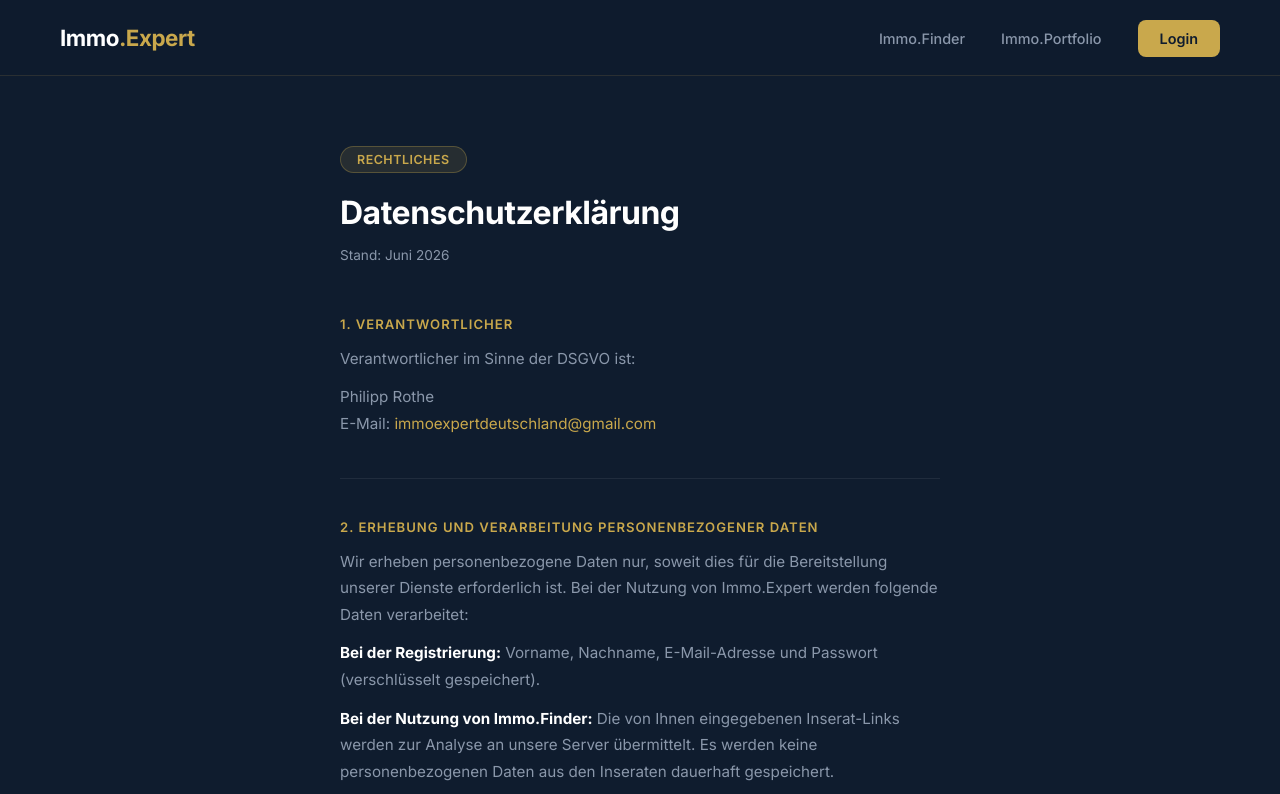
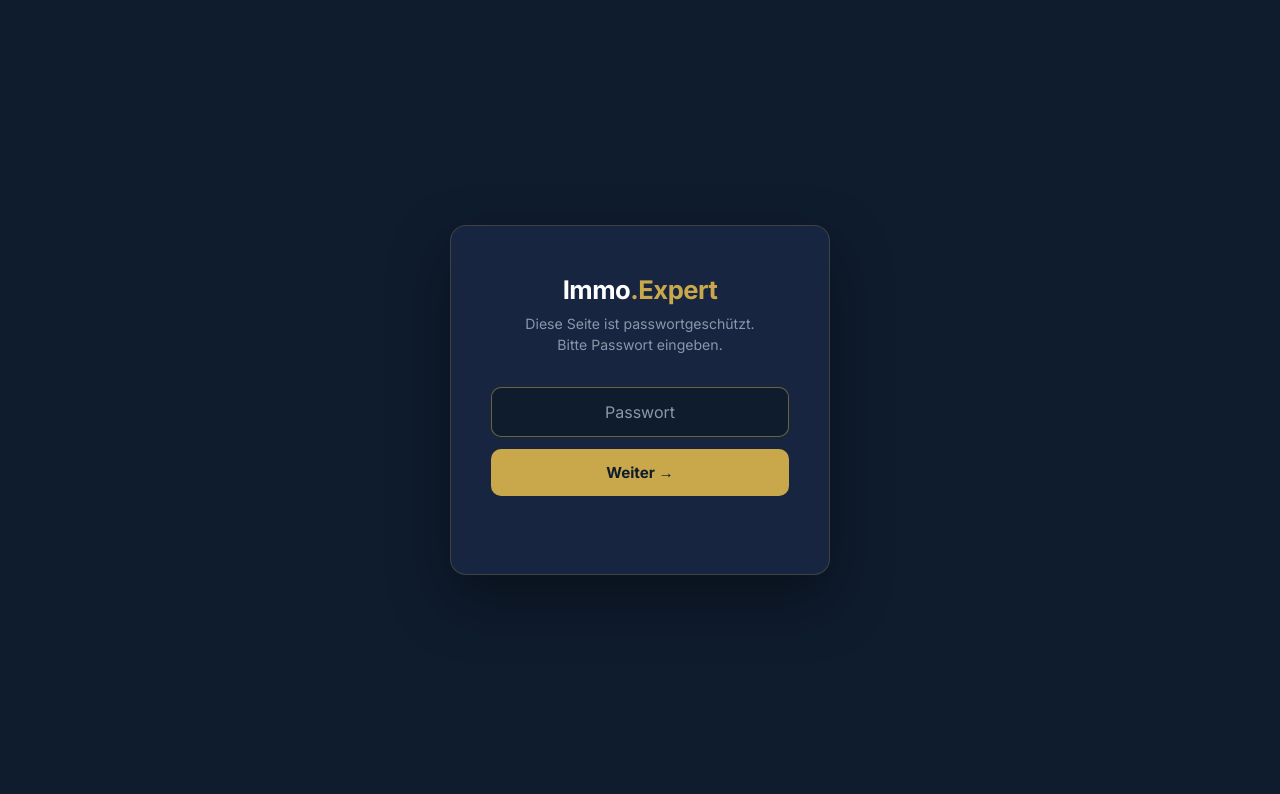
Before and after one commit to myimmoexpert/website, a plain HTML site: page datenschutz.html in a window 1280 px wide. Shown: the top 794 px of the page. Drawn offline with nearby package versions, Linux system fonts and the light colour scheme.

Commit message:
Add files via upload

```diff
--- a/datenschutz.html
+++ b/datenschutz.html
@@ -2,6 +2,7 @@
 <html lang="de">
 <head>
   <meta charset="UTF-8" />
+  <script>if(sessionStorage.getItem('ie_gate')!=='1')document.documentElement.style.visibility='hidden'</script>
   <meta name="viewport" content="width=device-width, initial-scale=1.0" />
   <title>Datenschutz – Immo.Expert</title>
   <link rel="icon" type="image/svg+xml" href="favicon.svg" />
@@ -246,5 +247,6 @@
       })
     })()
   </script>
+  <script src="password-gate.js"></script>
 </body>
 </html>
--- /dev/null
+++ b/password-gate.js
@@ -0,0 +1,126 @@
+(function () {
+  const PASS = 'ImmoexpertPR1'
+  const KEY  = 'ie_gate'
+
+  // Bereits entsperrt — Seite normal anzeigen
+  if (sessionStorage.getItem(KEY) === '1') {
+    document.documentElement.style.visibility = ''
+    return
+  }
+
+  // Gate-CSS einfügen
+  const style = document.createElement('style')
+  style.textContent = `
+    #ie-gate {
+      position: fixed; inset: 0; z-index: 99999;
+      background: #0f1c2e;
+      display: flex; align-items: center; justify-content: center;
+      font-family: 'Inter', system-ui, sans-serif;
+    }
+    #ie-gate-box {
+      background: #172540;
+      border: 1px solid rgba(201,168,76,0.22);
+      border-radius: 16px;
+      padding: 48px 40px;
+      width: 100%;
+      max-width: 380px;
+      text-align: center;
+      box-shadow: 0 24px 60px rgba(0,0,0,0.4);
+    }
+    #ie-gate-logo {
+      font-size: 1.6rem;
+      font-weight: 700;
+      color: #ffffff;
+      margin-bottom: 8px;
+      letter-spacing: -0.5px;
+    }
+    #ie-gate-logo span { color: #c9a84c; }
+    #ie-gate-sub {
+      color: #8a97aa;
+      font-size: 0.88rem;
+      margin-bottom: 32px;
+      line-height: 1.5;
+    }
+    #ie-gate-input {
+      width: 100%;
+      background: #0f1c2e;
+      border: 1px solid rgba(255,255,255,0.12);
+      border-radius: 10px;
+      color: #ffffff;
+      font-family: inherit;
+      font-size: 1rem;
+      padding: 14px 18px;
+      outline: none;
+      margin-bottom: 12px;
+      text-align: center;
+      letter-spacing: 2px;
+      transition: border-color 0.2s;
+    }
+    #ie-gate-input::placeholder { letter-spacing: 0; color: #8a97aa; }
+    #ie-gate-input:focus { border-color: rgba(201,168,76,0.5); }
+    #ie-gate-btn {
+      width: 100%;
+      background: #c9a84c;
+      color: #0f1c2e;
+      border: none;
+      border-radius: 10px;
+      font-family: inherit;
+      font-size: 0.95rem;
+      font-weight: 700;
+      padding: 14px;
+      cursor: pointer;
+      transition: background 0.2s;
+    }
+    #ie-gate-btn:hover { background: #e0bf74; }
+    #ie-gate-error {
+      color: #f87171;
+      font-size: 0.82rem;
+      margin-top: 12px;
+      min-height: 18px;
+    }
+  `
+  document.head.appendChild(style)
+
+  function buildGate() {
+    const gate = document.createElement('div')
+    gate.id = 'ie-gate'
+    gate.innerHTML = `
+      <div id="ie-gate-box">
+        <div id="ie-gate-logo">Immo<span>.Expert</span></div>
+        <div id="ie-gate-sub">Diese Seite ist passwortgeschützt.<br>Bitte Passwort eingeben.</div>
+        <input id="ie-gate-input" type="password" placeholder="Passwort" autocomplete="current-password" />
+        <button id="ie-gate-btn">Weiter →</button>
+        <div id="ie-gate-error"></div>
+      </div>
+    `
+    document.body.appendChild(gate)
+
+    // Seite anzeigen (nur Gate sichtbar, Inhalt dahinter versteckt)
+    document.documentElement.style.visibility = ''
+
+    function unlock() {
+      const val = document.getElementById('ie-gate-input').value
+      if (val === PASS) {
+        sessionStorage.setItem(KEY, '1')
+        document.getElementById('ie-gate').remove()
+      } else {
+        document.getElementById('ie-gate-error').textContent = 'Falsches Passwort. Bitte erneut versuchen.'
+        document.getElementById('ie-gate-input').value = ''
+        document.getElementById('ie-gate-input').focus()
+      }
+    }
+
+    document.getElementById('ie-gate-btn').addEventListener('click', unlock)
+    document.getElementById('ie-gate-input').addEventListener('keydown', function (e) {
+      if (e.key === 'Enter') unlock()
+      document.getElementById('ie-gate-error').textContent = ''
+    })
+    document.getElementById('ie-gate-input').focus()
+  }
+
+  if (document.body) {
+    buildGate()
+  } else {
+    document.addEventListener('DOMContentLoaded', buildGate)
+  }
+})()
```
Also changed, not shown: finder.html (+2 -0 lines), impressum.html (+2 -0 lines), index.html (+2 -0 lines), kontakt.html (+2 -0 lines), login.html (+2 -0 lines), portfolio.html (+2 -0 lines), profil.html (+2 -0 lines).
